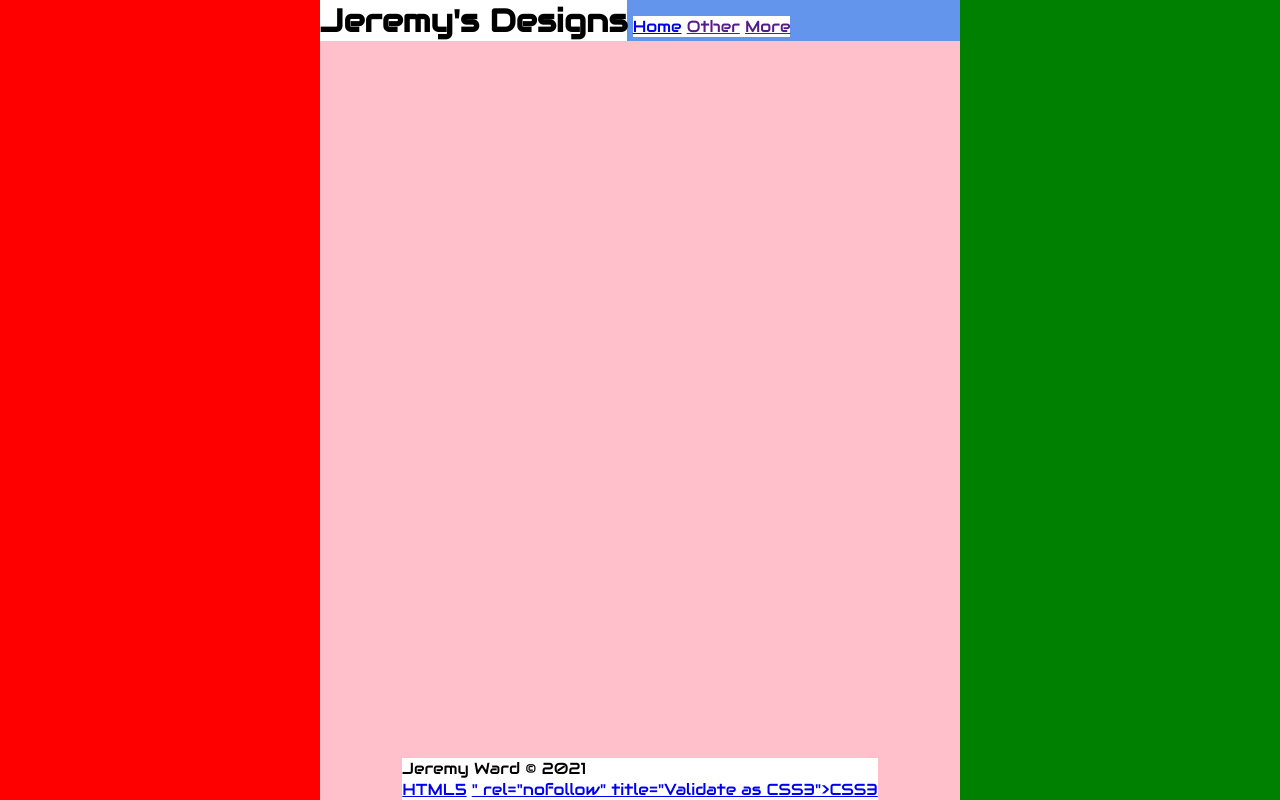
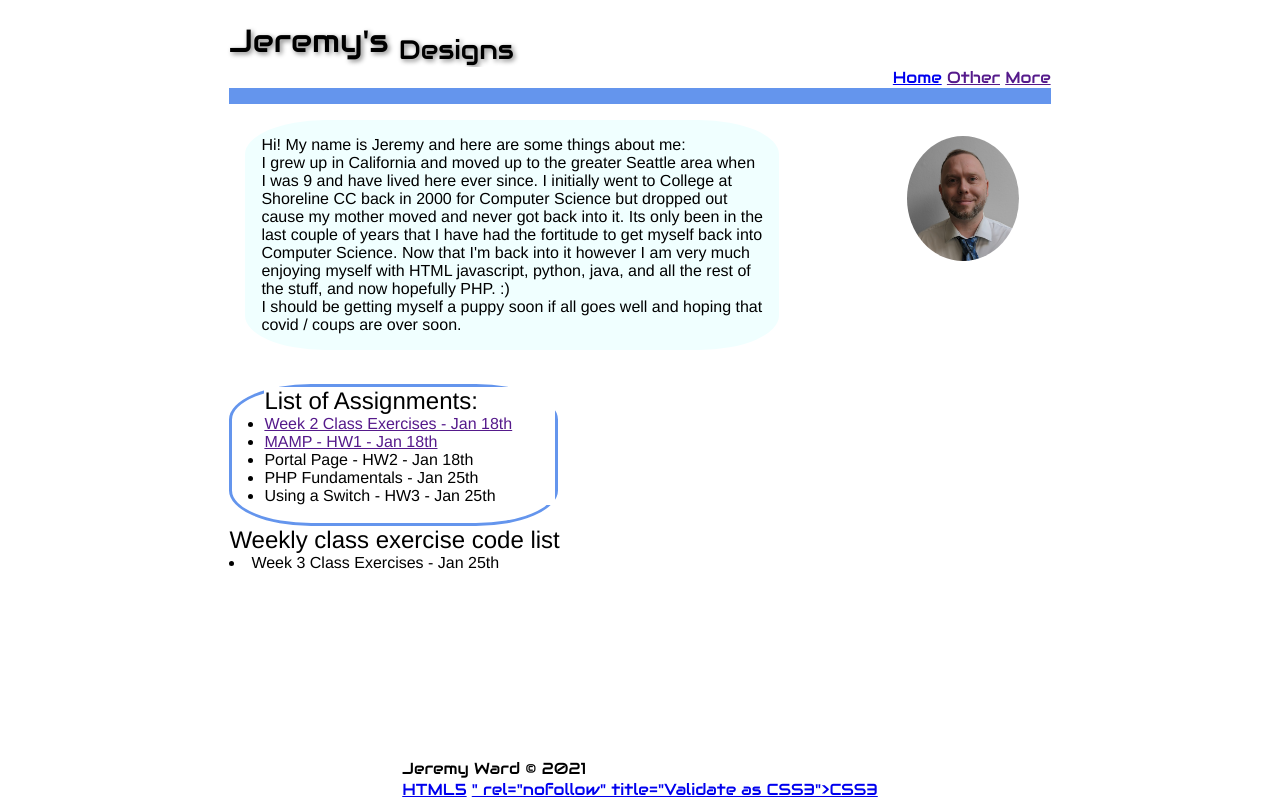
Before and after one commit to Exochos/it261, a PHP site: page /index.html in a window 1280 px wide. Run offline with PHP 8.4, Linux system fonts and the light colour scheme; some libraries are stand-ins or nearby versions.

Commit message:
changes
...

```diff
--- a/css/style.css
+++ b/css/style.css
@@ -3,7 +3,7 @@
     margin: 0;
     padding: 0;
     background-color: white;
-    font-family: 'Audiowide', cursive;
+    font-weight: lighter;
   }
 .container {
     position: absolute;
@@ -12,30 +12,31 @@
     height: 100%;
     margin: none;
     padding: 0;
-    background-color: yellow;
   }
 .left {
     display: flex;
-    width: 30%;
+    width: 20%;
     height: 100%;
-    background-color: red;
+    background-color: left;
   }
 .right {
     display: flex;
-    background-color: green;
-    width: 30%;
+    background-color: white;
+    width: 20%;
     height: 100%;
   }
   .middle {
     background-size: 100%,100%;
+    padding: 10px;
+    margin: 10px;
     background-repeat: no-repeat;
-    flex-direction: column;
     display: flex;
-    background-color: pink;
-    width: 60%;
+    background-color: white;
+    width: 80%;
     height: 100%;
     color: black;
     align-items: center;
+    font-family: Helvetica;
   }
 header {
   position: relative;
@@ -51,3 +52,6 @@ header {
 .footer {
   font-family: 'Audiowide', cursive;
 }
+h1 {
+  text-shadow: 2px 2px 5px grey;
+}
--- a/index.html
+++ b/index.html
@@ -20,25 +20,62 @@
     <!--Flexbox container-->
     <div class='container'>
         <div class='left'> </div><!-- left block -->
-        <div class='middle'><!-- Middle is going to hold everything -->
+        <div class='middle' style="flex-direction: column;"><!-- Middle is going to hold everything -->
             <header>
-                <h1 style="display:inline;">Jeremy's Designs</h1>
-                <nav style="display:inline;" class='nav'>
-                    <a link href="index.html">Home</a>
+                <h1 style="font-family: 'Audiowide', cursive;">Jeremy's <sub>Designs</sub></h1>
+                <nav style="text-align: right;font-family: 'Audiowide', cursive;margin-bottom: 1em;" class='nav'>
+                    <a link href="#index.html">Home</a>
                     <a link href="">Other</a>
                     <a link href="">More</a>
                 </nav>
             </header>
+
+            <main style="height:80%; width:100%;flex-direction: row;">
+                <img src="images/Jeremy-Profile.jpg" style="margin:2em;float: right;height: 20%; border-radius: 50%;">
+                <div style="flex-direction: row; margin: 1em;padding:1em;width:65%;background-color: azure;border-radius: 15%;">
+                    Hi! My name is Jeremy and here are some things about me:<br>
+                    I grew up in California and moved up to the greater Seattle area when I was 9 and have lived here ever since.
+                    I initially went to College at Shoreline CC back in 2000 for Computer Science but dropped out cause my mother moved and never got back into it.
+                    Its only been in the last couple of years that I have had the fortitude to get myself back into Computer Science. Now that I'm back into it however I
+                    am very much enjoying myself with HTML javascript, python, java, and all the rest of the stuff, and now hopefully PHP. :)<br>
+                    I should be getting myself a puppy soon if all goes well and hoping that covid / coups are over soon.
+            </div>
+                <span style="height:2em;">&nbsp;</span>
+                <div style="flex-direction: column-reverse;border-style: solid;border-color:cornflowerblue;border-radius: 25%;width:40%;">
+                <UL style="margin-left: 2em;">
+                    <h2>List of Assignments:</h2>
+                    <li><a href="">Week 2 Class Exercises - Jan 18th</a></li>
+                    <li>
+                        <a href="">MAMP - HW1 - Jan 18th</a>
+                    </li>
+                    <li>
+                        Portal Page - HW2 - Jan 18th
+                    </li>
+                    <li>
+                        PHP Fundamentals - Jan 25th
+                    </li>
+
+                    <li>
+                        Using a Switch - HW3 - Jan 25th
+                    </li>
+                </UL><br>
+            </div>
+                <aside style="height: 20%;">
+                    <h2>Weekly class exercise code list</h2>
+                    <li>
+                        Week 3 Class Exercises - Jan 25th
+                    </li>
+                </aside>
+            </main>
+
             <span style="height:20%"></span>
-            <main style="height:60%"></main>
-            <aside></aside>
-            <span style="height:20%"></span>
-            <footer>
+            <footer style="font-family: 'Audiowide', cursive;">
                 Jeremy Ward	&copy; 2021<br>
                 <a href="http://validator.w3.org/check/referer" rel="nofollow" title="Validate as HTML5">HTML5</a>
                 <a href="http://jigsaw.w3.org/css-validator/validator?uri=<?php echo $_SERVER["HTTP_HOST"] . $_SERVER["REQUEST_URI"]; ?>" rel="nofollow" title="Validate as CSS3">CSS3</a>
              </footer>
         </div>
-        <div class='right'></div>
+
+        <div class='right'></div> <!-- right block-->
     </div>
 </body>
```
